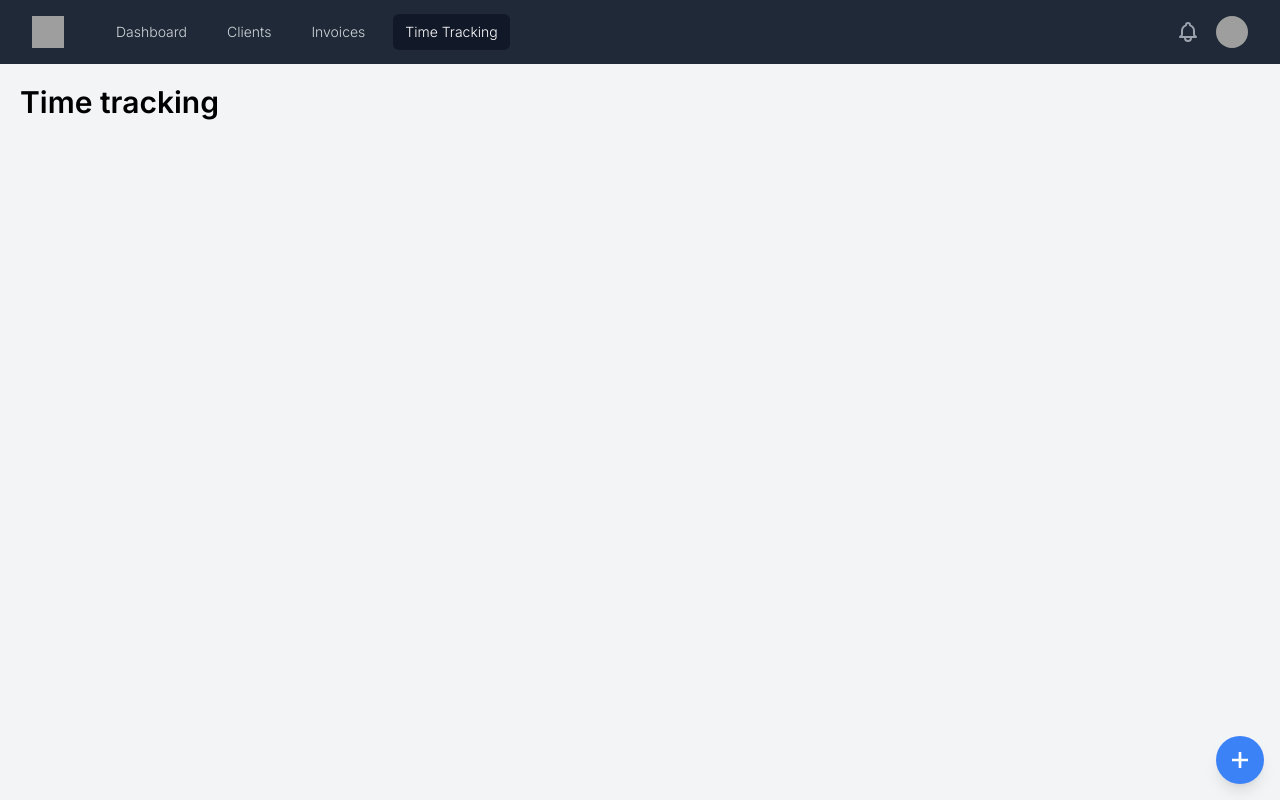
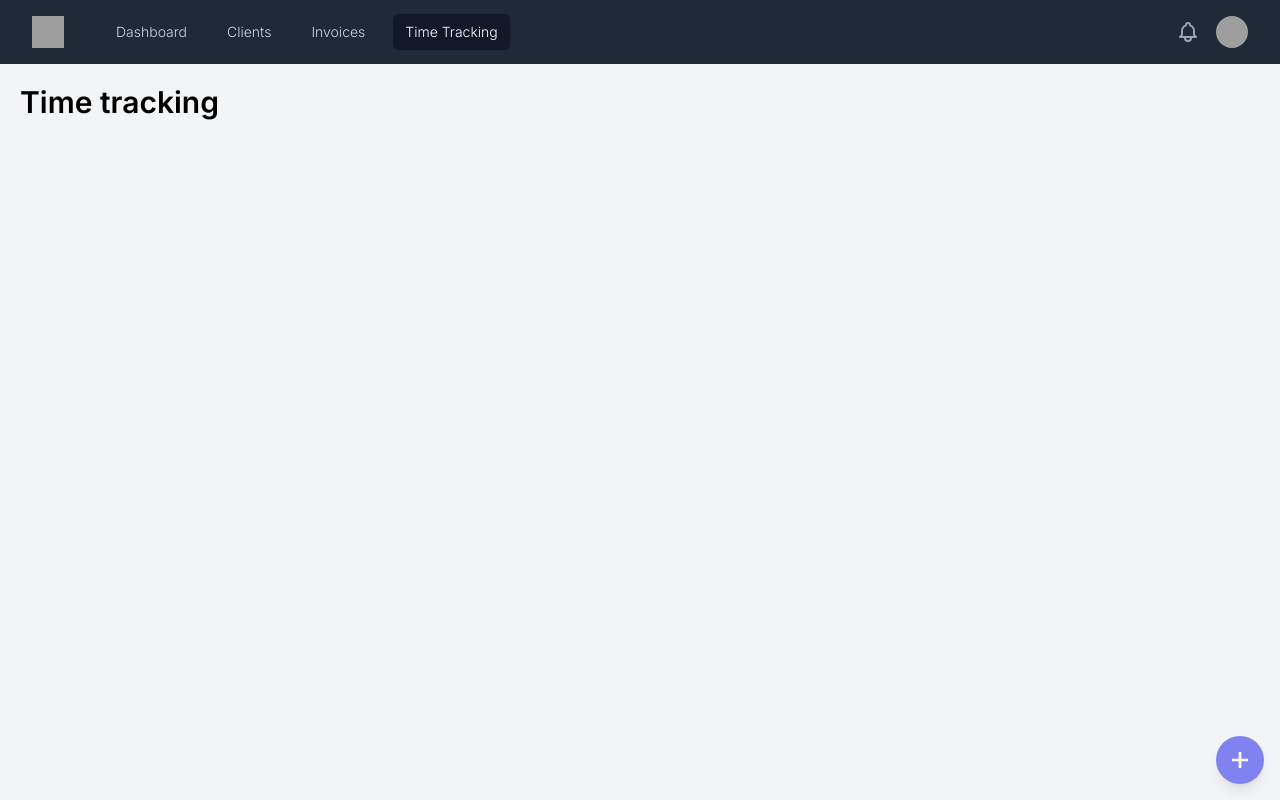
Before and after one commit to lauenroth/myclients, a Next.js app: page /time-tracking in a window 1280 px wide. Built offline with nearby package versions, Linux system fonts and the light colour scheme; grey boxes are pictures that could not be loaded.

Commit message:
floating button

```diff
--- a/src/components/basics/FloatingButton/FloatingButton.tsx
+++ b/src/components/basics/FloatingButton/FloatingButton.tsx
@@ -1,18 +1,29 @@
 import { FC } from 'react';
+import styled from 'styled-components';
 
-const FloatingButton: FC = () => {
+interface FloatingButtonProps {
+  onClick: () => void;
+}
+
+const FloatingButton: FC<FloatingButtonProps> = ({ onClick }) => {
   return (
-    <div>
-      <button
-        className="fixed bottom-0 right-0 mb-4 mr-4 p-4 bg-blue-500 text-white rounded-full shadow-lg"
-        onClick={() => console.log('click')}
-      >
-        <svg xmlns="http://www.w3.org/2000/svg" fill="#fff" width="16" height="16" viewBox="0 0 24 24">
-          <path d="M24 10h-10v-10h-4v10h-10v4h10v10h4v-10h10z" />
-        </svg>
-      </button>
-    </div>
+    <Wrapper className="fixed bottom-0 right-0 mb-4 mr-4 p-4 rounded-full shadow-lg" onClick={onClick}>
+      <svg xmlns="http://www.w3.org/2000/svg" fill="#fff" width="16" height="16" viewBox="0 0 24 24">
+        <path d="M24 10h-10v-10h-4v10h-10v4h10v10h4v-10h10z" />
+      </svg>
+    </Wrapper>
   );
 };
 
+const Wrapper = styled.button`
+  background-color: #6466f0;
+  opacity: 0.8;
+  transition: opacity 0.25s ease-in-out;
+
+  &:hover,
+  &:focus {
+    opacity: 1;
+  }
+`;
+
 export { FloatingButton };
```
